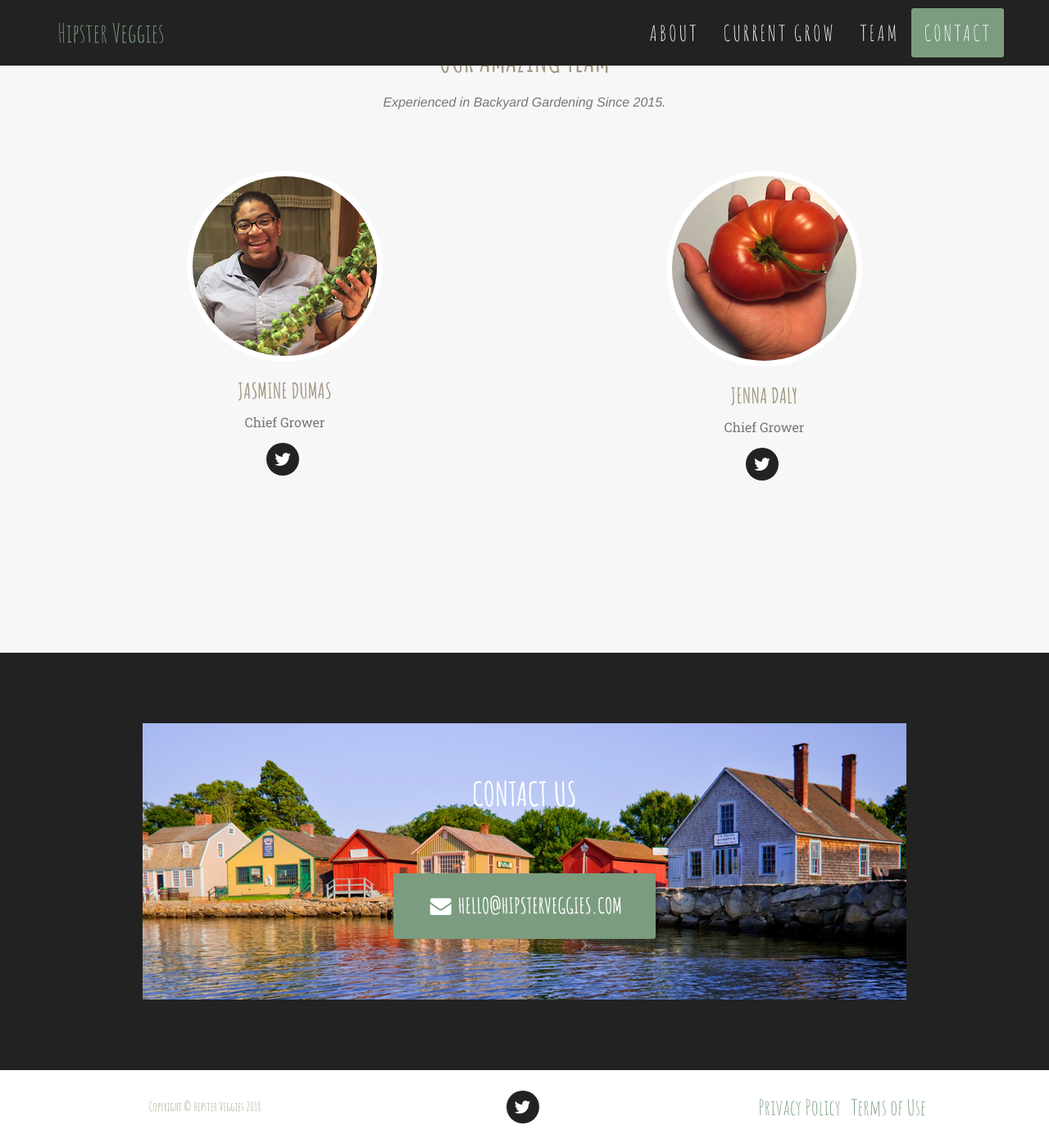
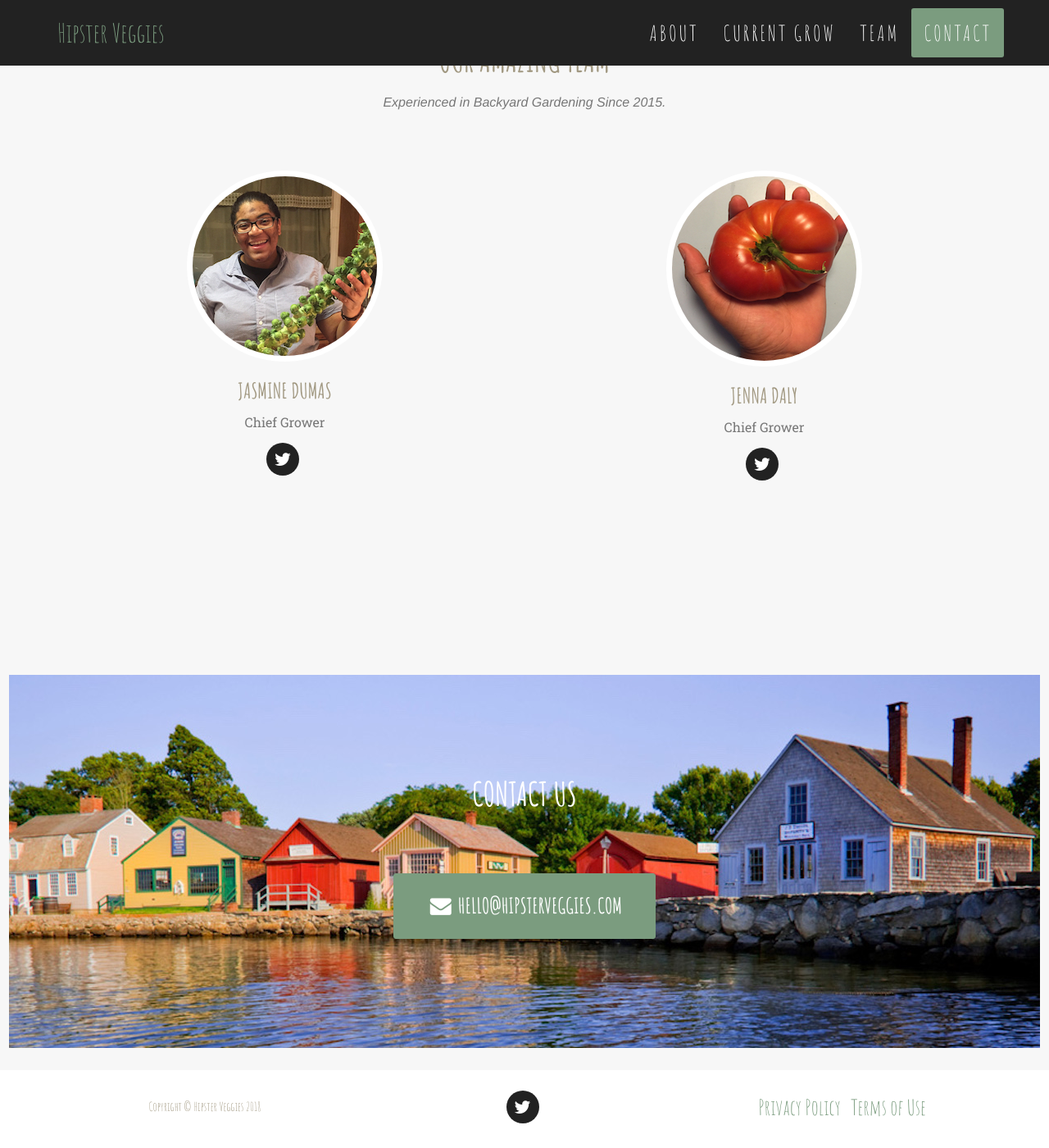
Before and after one commit to jasdumas/hipsterveggies, a Jekyll site: the page built from index.html, in a window 1280 px wide and 1400 px high, scrolled down 3371 px. Shown: the whole window at 82% size. Built offline with Jekyll 4.4.1, drawn with Linux system fonts in a browser that asks for light colours; some web fonts are replaced.

Commit message:
made img bigger and background standard light grey
#f7f7f7

```diff
--- a/_includes/css/agency.css
+++ b/_includes/css/agency.css
@@ -661,7 +661,7 @@ aside.clients img {
 }
 
 section#contact {
-    background-color: #222;
+    background-color: #f7f7f7;
     background-image: url('{{ site.baseurl }}/img/ct-landscape.jpg');
     background-position: center;
     background-repeat: no-repeat;
```
Also changed, not shown: img/ct-landscape.jpg.
